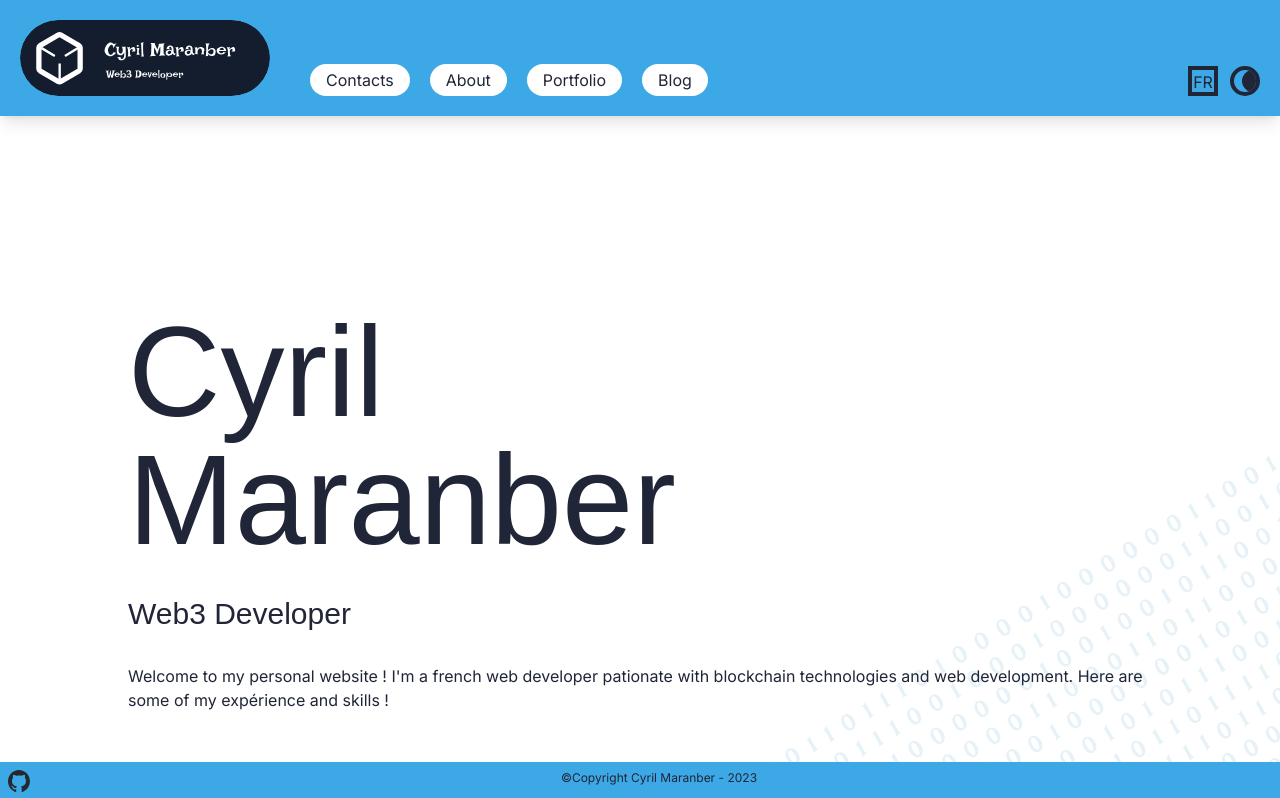
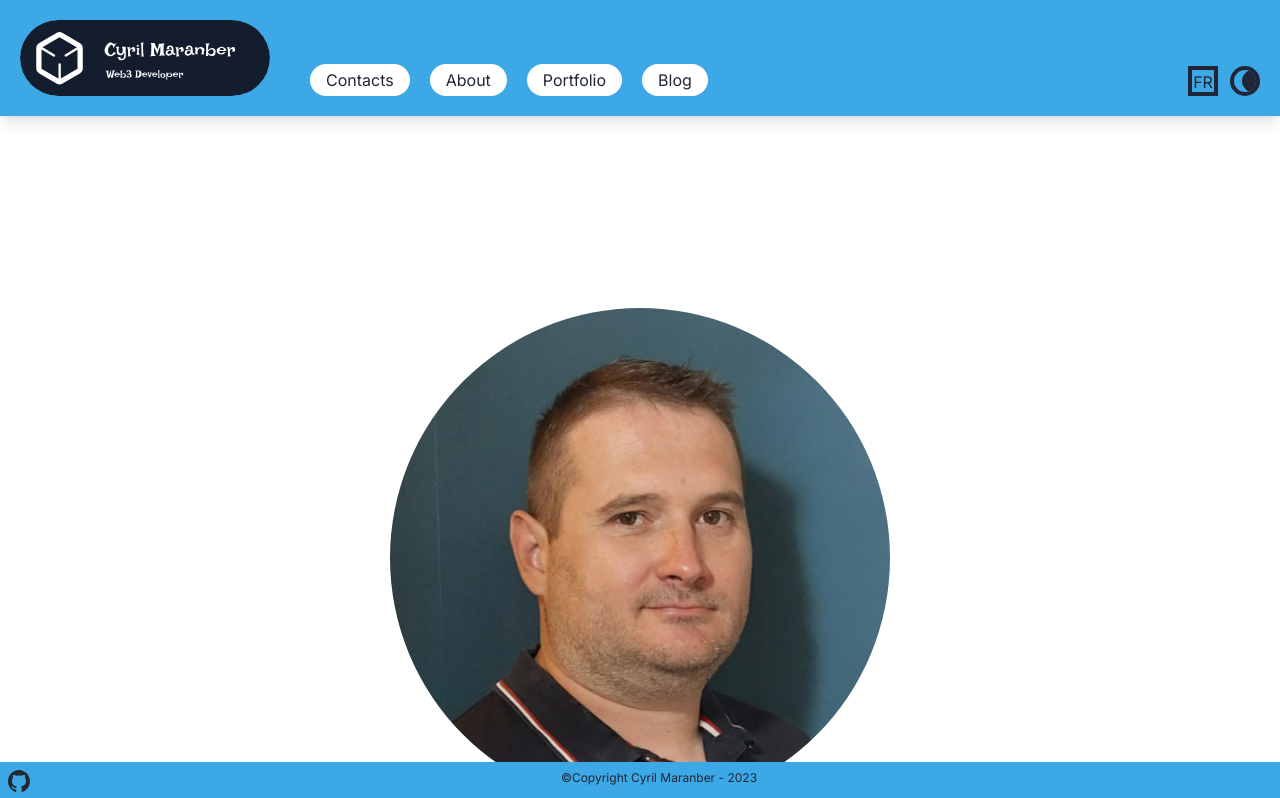
Before and after one commit to AntFrasier/personalWebsite, a Next.js app: page / in a window 1280 px wide. Shown: the top 798 px of the page. Built offline with nearby package versions, Linux system fonts and the light colour scheme; a web font is replaced by a local one.

Commit message:
added photo index

```diff
--- a/app/page.tsx
+++ b/app/page.tsx
@@ -11,8 +11,15 @@ export const metadata: Metadata = {
 
 export default function Home() {
   return (
-    <main className="flex flex-col items-left justify-between lg:p-24 lg:mt-24 p-12 mt-12">
-      <div className="pl-130px m-auto flex flex-col">
+    <main className="flex flex-row justify-center flex-wrap lg:p-24 lg:mt-24 p-12 mt-12">
+      <Image
+        className='mb-16'
+        src={"/img/CyrilMaranber.svg"}
+        alt="Cyril Maranber Developer Web"
+        width={500}
+        height={500}
+        />
+      <div className="pl-130px ml-16 flex flex-col">
       <div className={irish.className}>
         <h1 className={"xl:text-9xl text-7xl"}><p>Cyril</p><p> Maranber</p></h1>
         <h2 className={"xl:text-3xl text-2xl mt-8"}>Web3 Developer</h2>
```
Also changed, not shown: public/img/CyrilMaranber.svg (added).
